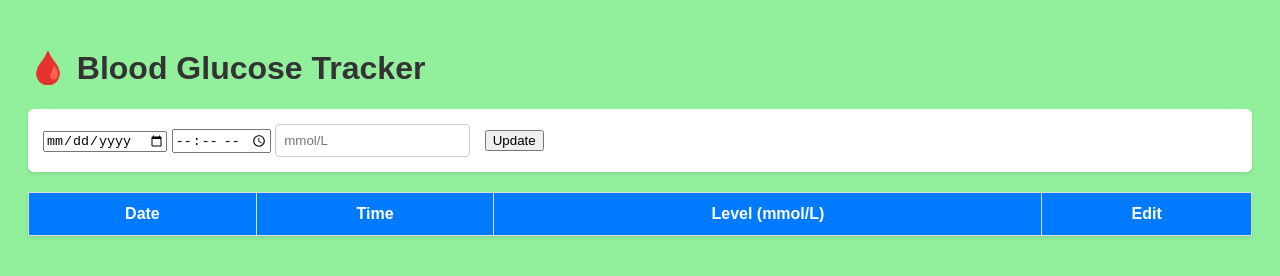
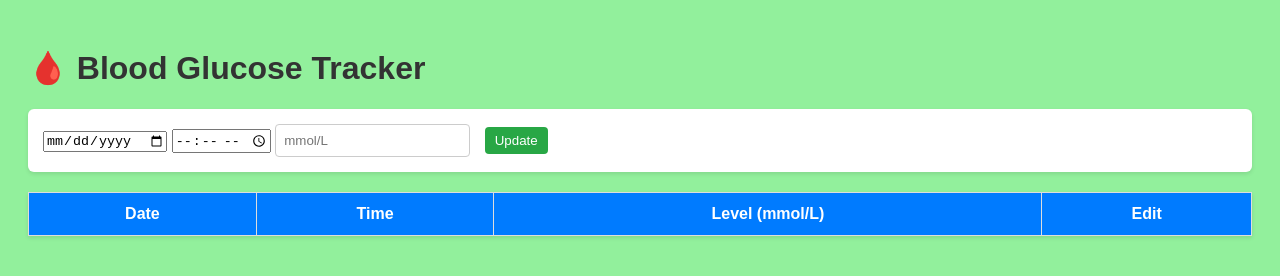
Before and after one commit to mohamedsalimagil/Blood-Glucose-Tracker, a plain HTML site: page index.html in a window 1280 px wide. Drawn offline with Linux system fonts and the light colour scheme; no server answers.

Commit message:
Blood-Glucose-Tracker

```diff
--- a/style.css
+++ b/style.css
@@ -50,3 +50,17 @@ thead {
   background-color: #007BFF;
   color: white;
 }
+/* Alternate row coloring */
+tr:nth-child(even) {
+  background-color: #f2f2f2;
+}
+
+/* Button style */
+button {
+  padding: 6px 10px;
+  background-color: #28a745;
+  color: white;
+  border: none;
+  border-radius: 4px;
+  cursor: pointer;
+}
```
